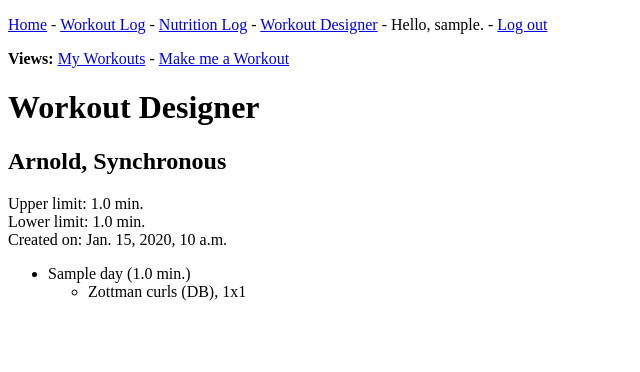
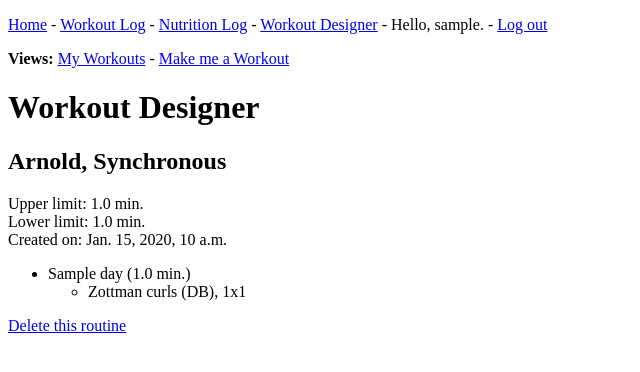
Before and after one commit to ben31w/balance, a Django app: page /workout_designer/routine/1/ in a window 1280 px wide. Shown: the top 372 px of the page, without its empty margins (0-640 px from the left). Run offline with Django 4.2, Linux system fonts and the light colour scheme; a user stored in the database is signed in; data comes from the database, SQL or seed files in the repository; tables that the repository leaves empty hold one stand-in row (values such as "Sample post").

Commit message:
add ability to delete routines

```diff
--- a/workout_designer/templates/workout_designer/routine.html
+++ b/workout_designer/templates/workout_designer/routine.html
@@ -23,4 +23,6 @@ Page for viewing a particular routine in the Workout Designer app
             </ul>
         {% endfor %}
     </ul>
+
+    <a href="{% url 'workout_designer:delete_routine' routine.id %}">Delete this routine</a>
 {% endblock subcontent %}
--- a/workout_designer/urls.py
+++ b/workout_designer/urls.py
@@ -10,5 +10,6 @@ app_name = 'workout_designer'
 urlpatterns = [
     path('', views.index, name='index'),
     path('routine/<int:routine_id>/', views.routine, name='routine'),
+    path('delete_routine<int:routine_id>/', views.delete_routine, name='delete_routine'),
     path('create_workout/', views.create_workout, name='create_workout'),
 ]
--- a/workout_designer/views.py
+++ b/workout_designer/views.py
@@ -56,6 +56,16 @@ def routine(request, routine_id):
 
     context = {'routine': routine,'routine_dict': routine_dict}
     return render(request, 'workout_designer/routine.html', context)
+
+
+@login_required
+def delete_routine(request, routine_id):
+    """Delete this routine."""
+    routine = Routine.objects.get(id=routine_id)
+    owner = routine.user
+    verify_user_is_owner(owner, request.user)
+    routine.delete()
+    return redirect('workout_designer:index')
 
 
 @login_required
```
